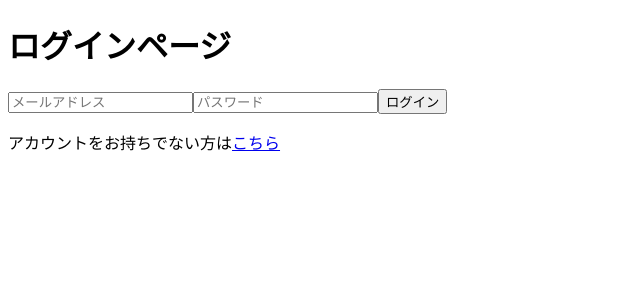
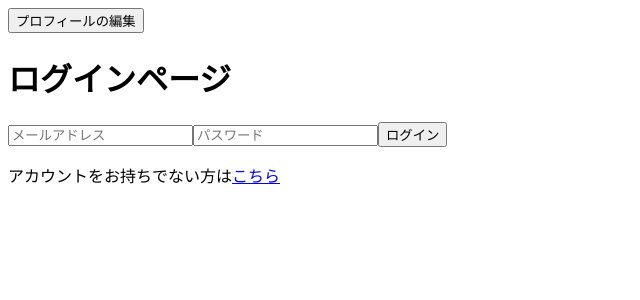
Before and after one commit to mittiiiiiiiii/todo-app, a Next.js app: page /login in a window 1280 px wide. Shown: the top 300 px of the page, without its empty margins (0-640 px from the left). Built offline with nearby package versions, Linux system fonts and the light colour scheme.

Commit message:
fix: ボタンでプロフィール編集にいけるように修正

```diff
--- a/src/app/components/profile.tsx
+++ b/src/app/components/profile.tsx
@@ -1,3 +1,5 @@
+'use client'
+
 import { useRouter } from 'next/navigation';
 
 export default function ProfileButton() {
--- a/src/app/layout.tsx
+++ b/src/app/layout.tsx
@@ -1,3 +1,5 @@
+import ProfileButton from './components/profile';
+
 export const metadata = {
   title: 'Next.js',
   description: 'Generated by Next.js',
@@ -10,7 +12,10 @@ export default function RootLayout({
 }) {
   return (
     <html lang="ja">
-      <body>{children}</body>
+      <body>
+        <ProfileButton />
+        {children}
+      </body>
     </html>
   )
 }
```
